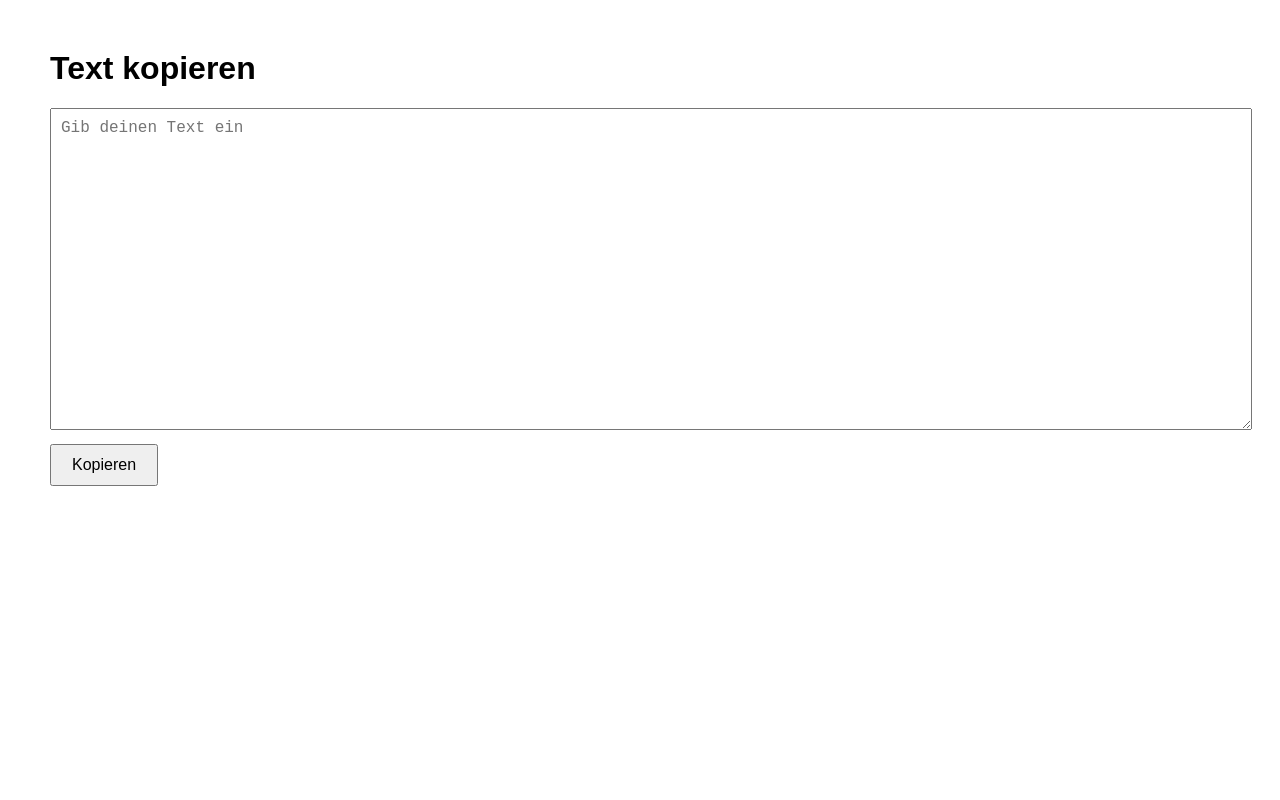
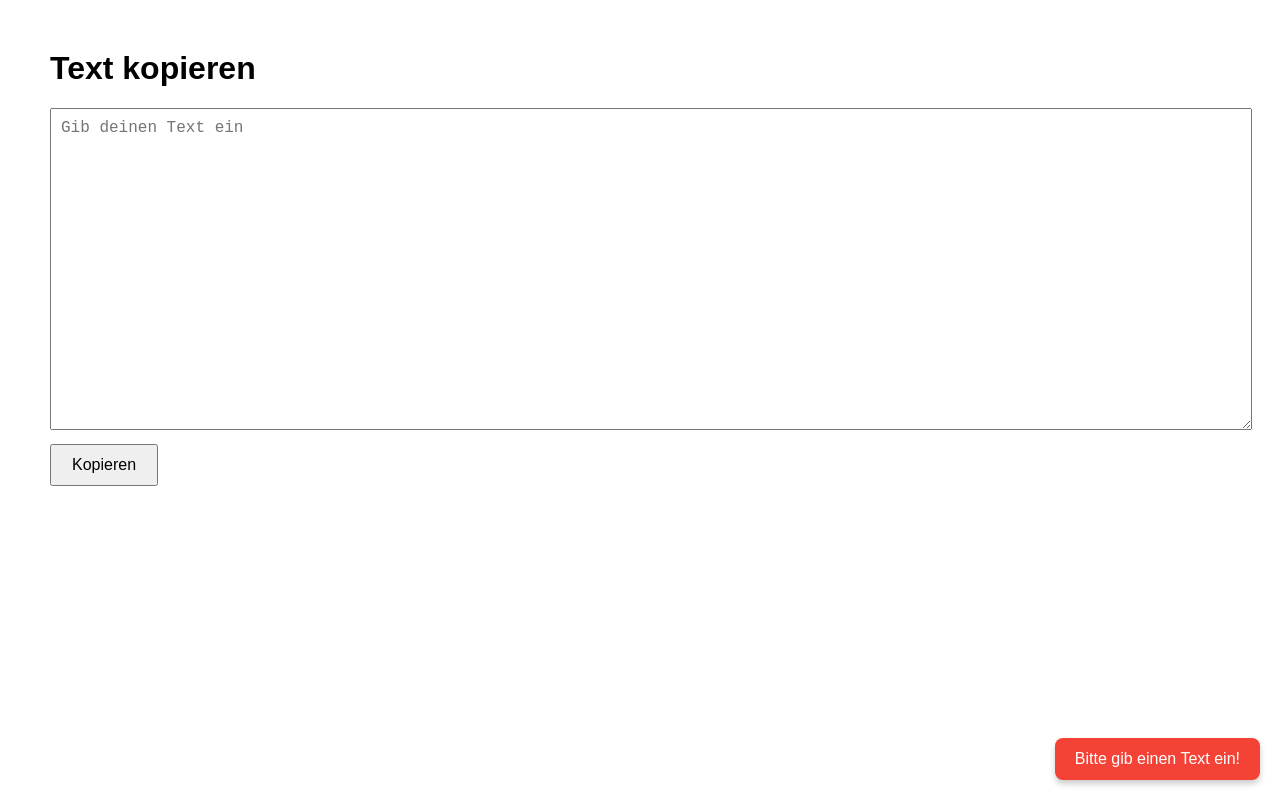
Before and after one commit to nahaglot/copyPasteTest, a plain HTML site: page index.html in a window 1280 px wide. Both pictures are taken after a click on the button "Kopieren". Drawn offline with Linux system fonts and the light colour scheme.

Commit message:
Update index.html

```diff
--- a/index.html
+++ b/index.html
@@ -8,16 +8,36 @@
       font-family: Arial, sans-serif;
       margin: 50px;
     }
+
     textarea {
       width: 100%;
       height: 300px;
       padding: 10px;
       font-size: 16px;
     }
+
     button {
       padding: 10px 20px;
       font-size: 16px;
       margin-top: 10px;
+    }
+
+    #notification {
+      position: fixed;
+      bottom: 20px;
+      right: 20px;
+      background-color: #4caf50;
+      color: white;
+      padding: 12px 20px;
+      border-radius: 8px;
+      display: none;
+      box-shadow: 0 4px 6px rgba(0,0,0,0.2);
+      font-family: sans-serif;
+      z-index: 1000;
+    }
+
+    #notification.error {
+      background-color: #f44336;
     }
   </style>
 </head>
@@ -28,6 +48,9 @@
   <br>
   <button onclick="copyToClipboard()">Kopieren</button>
 
+  <!-- Benachrichtigungsbox -->
+  <div id="notification"></div>
+
   <script>
     // Funktion: Lese den Text aus URL-Parameter "text"
     function getURLParameter(name) {
@@ -36,26 +59,39 @@
     }
 
     // Fülle das Textfeld, wenn ein Parameter vorhanden ist
-    window.onload = function() {
+    window.onload = function () {
       const paramText = getURLParameter("text");
       if (paramText) {
         document.getElementById("myTextarea").value = decodeURIComponent(paramText);
       }
     };
 
+    // Benachrichtigung anzeigen
+    function showNotification(message, isError = false) {
+      const notif = document.getElementById("notification");
+      notif.textContent = message;
+      notif.className = isError ? "error" : "";
+      notif.style.display = "block";
+
+      setTimeout(() => {
+        notif.style.display = "none";
+      }, 3000);
+    }
+
+    // Kopierfunktion
     function copyToClipboard() {
       const textarea = document.getElementById("myTextarea");
       const text = textarea.value;
 
       if (!text) {
-        alert("Bitte gib einen Text ein!");
+        showNotification("Bitte gib einen Text ein!", true);
         return;
       }
 
       navigator.clipboard.writeText(text).then(() => {
-        alert("Text wurde in die Zwischenablage kopiert!");
+        showNotification("Text wurde in die Zwischenablage kopiert!");
       }).catch(err => {
-        alert("Fehler beim Kopieren: " + err);
+        showNotification("Fehler beim Kopieren: " + err, true);
       });
     }
   </script>
```
